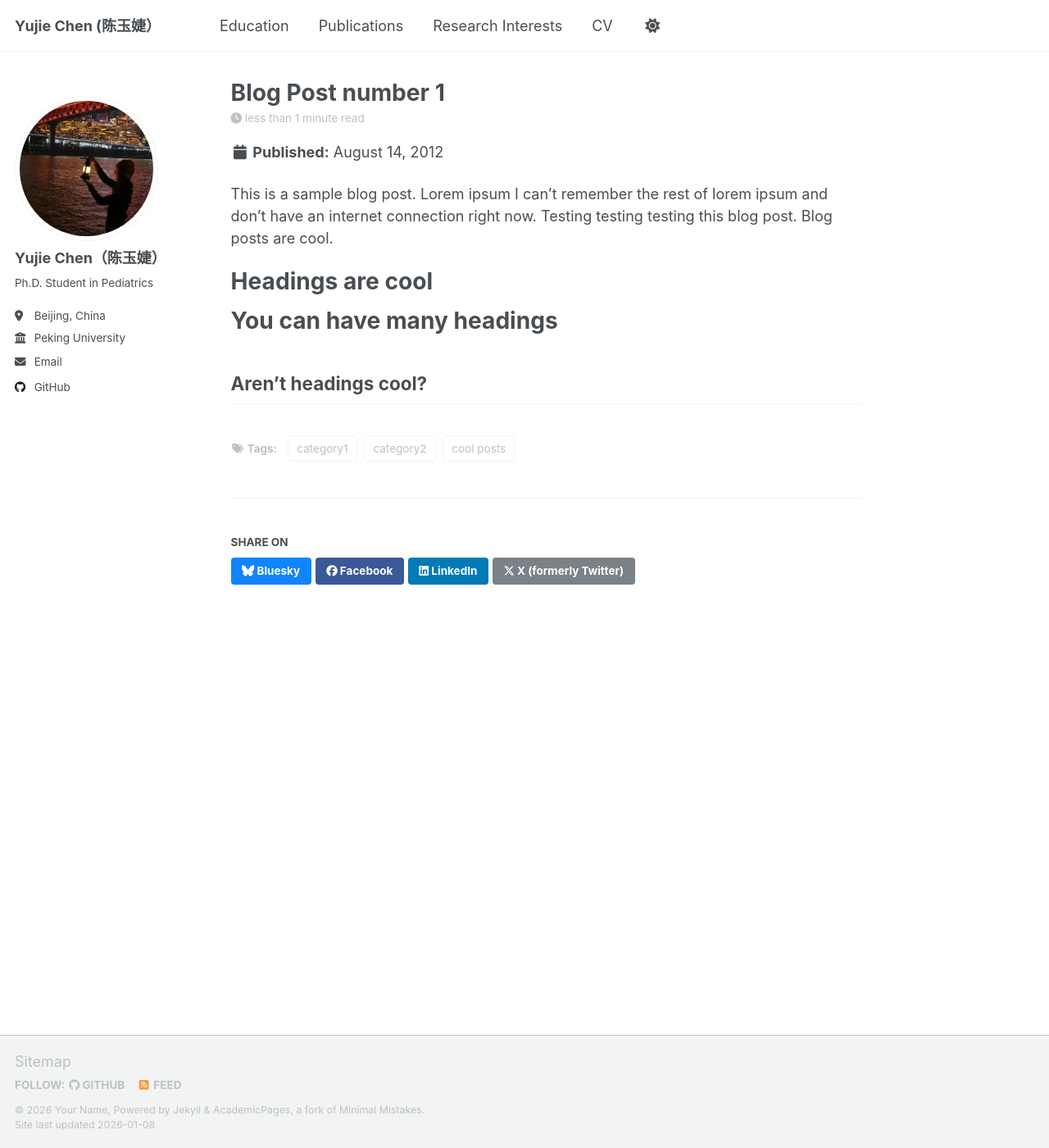
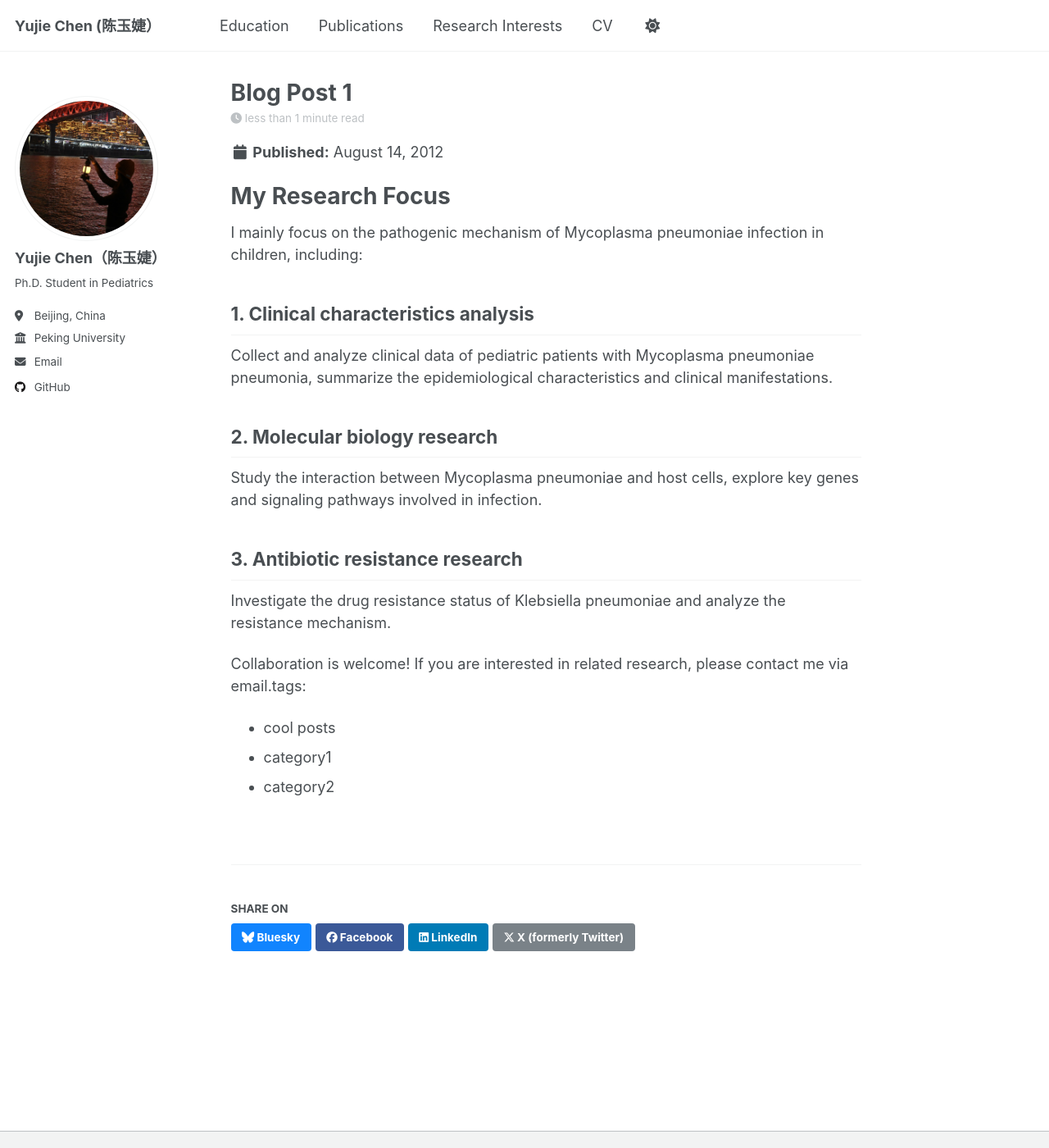
Before and after one commit to yujie7799/yujie7799.github.io, a Jekyll site: the page built from _posts/2012-08-14-blog-post-1.md, in a window 1280 px wide and 1400 px high. Shown: the whole window at 82% size. Built offline with Jekyll 4.4.1, drawn with Linux system fonts in a browser that asks for light colours; a script that is not in the unit is left out.

Commit message:
Update 2012-08-14-blog-post-1.md

```diff
--- a/_posts/2012-08-14-blog-post-1.md
+++ b/_posts/2012-08-14-blog-post-1.md
@@ -1,20 +1,22 @@
 ---
-title: 'Blog Post number 1'
-date: 2012-08-14
 permalink: /posts/2012/08/blog-post-1/
-tags:
+author_profile: true
+---
+
+# My Research Focus
+I mainly focus on the pathogenic mechanism of Mycoplasma pneumoniae infection in children, including:
+
+## 1. Clinical characteristics analysis
+Collect and analyze clinical data of pediatric patients with Mycoplasma pneumoniae pneumonia, summarize the epidemiological characteristics and clinical manifestations.
+
+## 2. Molecular biology research
+Study the interaction between Mycoplasma pneumoniae and host cells, explore key genes and signaling pathways involved in infection.
+
+## 3. Antibiotic resistance research
+Investigate the drug resistance status of Klebsiella pneumoniae and analyze the resistance mechanism.
+
+Collaboration is welcome! If you are interested in related research, please contact me via email.tags:
+
   - cool posts
   - category1
   - category2
----
-
-This is a sample blog post. Lorem ipsum I can't remember the rest of lorem ipsum and don't have an internet connection right now. Testing testing testing this blog post. Blog posts are cool.
-
-Headings are cool
-======
-
-You can have many headings
-======
-
-Aren't headings cool?
-------
```
